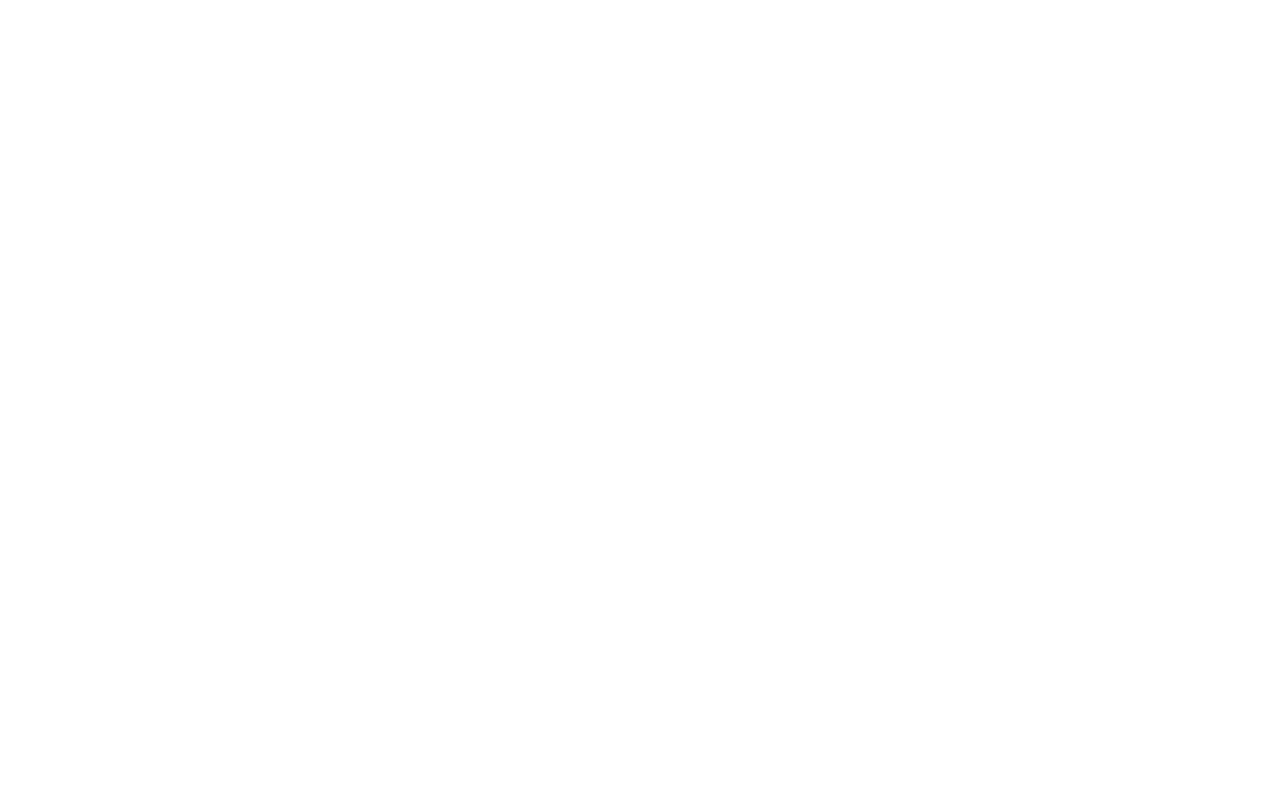
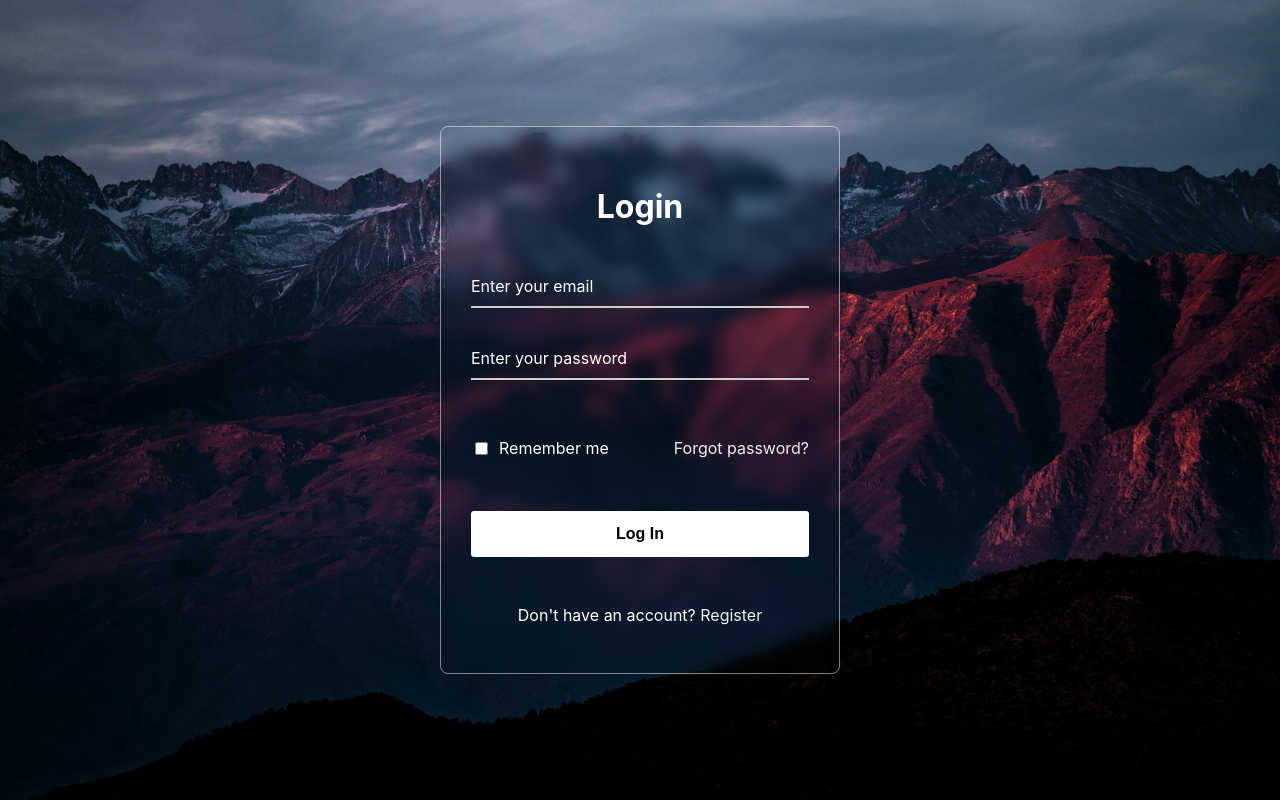
Before and after one commit to excavate/food_order, a Vue app: page /login in a window 1280 px wide. Before the commit this address had no page. Built offline with nearby package versions, Linux system fonts and the light colour scheme.

Commit message:
基于html的登录页

```diff
--- a/src/rooter/index.js
+++ b/src/rooter/index.js
@@ -1,7 +1,7 @@
 import { createRouter, createWebHistory } from 'vue-router'
 import Home from '../views/Home.vue'
 import UserManage from '../components/manage/UserManage.vue'
-
+import Login from '../views/Login.vue'
 
 const routes = [
   {
@@ -18,6 +18,11 @@
     path: '/manage/users',
     component: UserManage,
   },
+  {
+    path: '/login',
+    name: 'Login',
+    component: Login,
+  },
 ]
 
 const router = createRouter({
--- /dev/null
+++ b/src/views/Login.vue
@@ -0,0 +1,154 @@
+<template>
+  <div class="login-page">
+    <div class="wrapper">
+      <form action="#">
+        <h2>Login</h2>
+        <div class="input-field">
+          <input type="text" required>
+          <label>Enter your email</label>
+        </div>
+        <div class="input-field">
+          <input type="password" required>
+          <label>Enter your password</label>
+        </div>
+        <div class="forget">
+          <label for="remember">
+            <input type="checkbox" id="remember">
+            <p>Remember me</p>
+          </label>
+          <a href="#">Forgot password?</a>
+        </div>
+        <button type="submit">Log In</button>
+        <div class="register">
+          <p>Don't have an account? <a href="#">Register</a></p>
+        </div>
+      </form>
+    </div>
+  </div>
+</template>
+
+<script lang="ts" setup>
+// 没有特殊的 JS 逻辑
+</script>
+
+<style scoped>
+/* 设置根容器的背景图和布局 */
+.login-page {
+  display: flex;
+  align-items: center;
+  justify-content: center;
+  min-height: 100vh;
+  background: url("/images/login-bg.jpg") center center / cover no-repeat, #000;
+}
+
+/* 内部表单样式 */
+.wrapper {
+  width: 400px;
+  border-radius: 8px;
+  padding: 30px;
+  text-align: center;
+  border: 1px solid rgba(255, 255, 255, 0.5);
+  backdrop-filter: blur(8px);
+  -webkit-backdrop-filter: blur(8px);
+}
+
+form {
+  display: flex;
+  flex-direction: column;
+}
+
+h2 {
+  font-size: 2rem;
+  margin-bottom: 20px;
+  color: #fff;
+}
+
+.input-field {
+  position: relative;
+  border-bottom: 2px solid #ccc;
+  margin: 15px 0;
+}
+
+.input-field label {
+  position: absolute;
+  top: 50%;
+  left: 0;
+  transform: translateY(-50%);
+  color: #fff;
+  font-size: 16px;
+  pointer-events: none;
+  transition: 0.15s ease;
+}
+
+.input-field input {
+  width: 100%;
+  height: 40px;
+  background: transparent;
+  border: none;
+  outline: none;
+  font-size: 16px;
+  color: #fff;
+}
+
+.input-field input:focus~label,
+.input-field input:valid~label {
+  font-size: 0.8rem;
+  top: 10px;
+  transform: translateY(-120%);
+}
+
+.forget {
+  display: flex;
+  align-items: center;
+  justify-content: space-between;
+  margin: 25px 0 35px 0;
+  color: #fff;
+}
+
+#remember {
+  accent-color: #fff;
+}
+
+.forget label {
+  display: flex;
+  align-items: center;
+}
+
+.forget label p {
+  margin-left: 8px;
+}
+
+.wrapper a {
+  color: #efefef;
+  text-decoration: none;
+}
+
+.wrapper a:hover {
+  text-decoration: underline;
+}
+
+button {
+  background: #fff;
+  color: #000;
+  font-weight: 600;
+  border: none;
+  padding: 12px 20px;
+  cursor: pointer;
+  border-radius: 3px;
+  font-size: 16px;
+  border: 2px solid transparent;
+  transition: 0.3s ease;
+}
+
+button:hover {
+  color: #fff;
+  border-color: #fff;
+  background: rgba(255, 255, 255, 0.15);
+}
+
+.register {
+  text-align: center;
+  margin-top: 30px;
+  color: #fff;
+}
+</style>
```
Also changed, not shown: public/images/login-bg.jpg (added).
